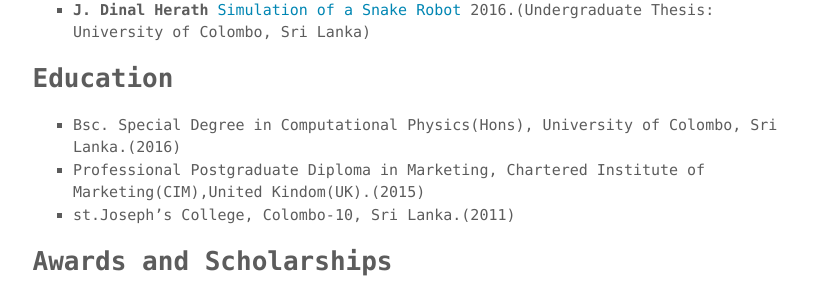
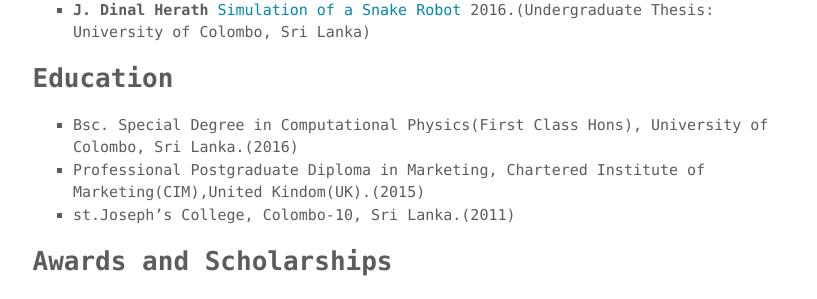
Before and after one commit to dherath/dherath.github.io, a Jekyll site: the page built from about.md, in a window 1280 px wide. Shown: the part 994-1293 px from the top of the page, without its empty margins (230-1047 px from the left). Built offline with Jekyll 4.4.1, drawn with Linux system fonts in a browser that asks for light colours.

Commit message:
changed info in about section

```diff
--- a/about.md
+++ b/about.md
@@ -38,7 +38,7 @@ My research work at SUNY Binghamton generally fall under the category of **Compu
 
 ## Education
 
-- Bsc. Special Degree in Computational Physics(Hons), University of Colombo, Sri Lanka.(2016)
+- Bsc. Special Degree in Computational Physics(First Class Hons), University of Colombo, Sri Lanka.(2016)
 - Professional Postgraduate Diploma in Marketing, Chartered Institute of Marketing(CIM),United Kindom(UK).(2015)
 - st.Joseph's College, Colombo-10, Sri Lanka.(2011)
 
```
Also changed, not shown: 2 other files.
